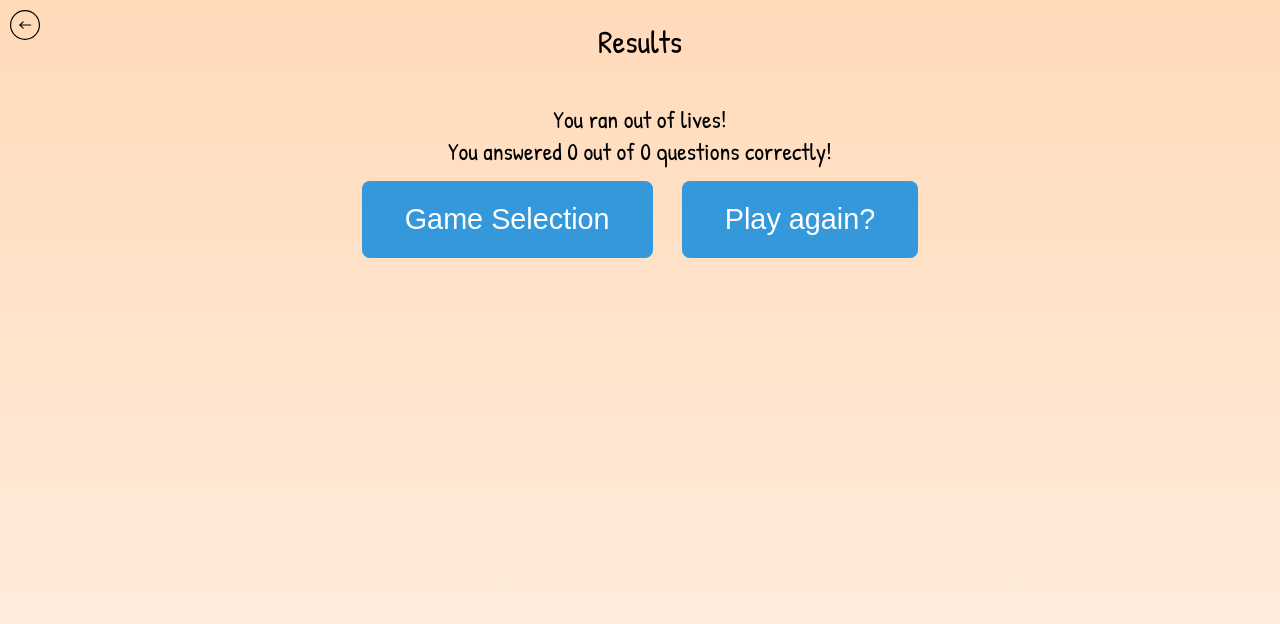
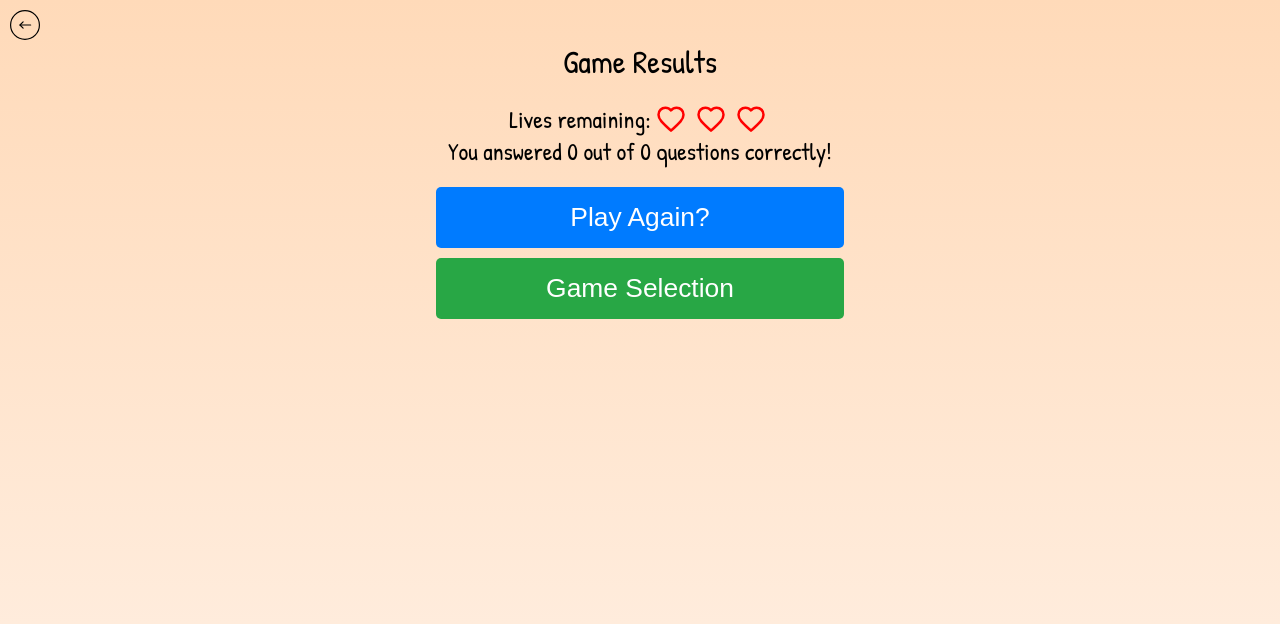
Before and after one commit to joseph-johnson27001/game-world, a Vue app: page /flag-finder/results in a window 1280 px wide. Shown: the top 624 px of the page. Built offline with nearby package versions, Linux system fonts and the light colour scheme.

Commit message:
Results fix and styles

```diff
--- a/src/views/FlagFinder/FlagFinderResults.vue
+++ b/src/views/FlagFinder/FlagFinderResults.vue
@@ -1,22 +1,31 @@
 <template>
-  <div class="results-page">
+  <div class="flag-finder-results">
     <div class="heading-container">
-      <h1>Results</h1>
+      <h1>Game Results</h1>
     </div>
 
     <div class="results-container">
       <p>
-        <span v-if="remainingLives > 0">
-          Lives remaining: {{ remainingLives }}</span
-        >
+        <span v-if="remainingLives > 0" class="lives-container">
+          Lives remaining:
+          <img
+            v-for="index in remainingLives"
+            :key="index"
+            src="@/assets/icons/heart.svg"
+            alt="Heart"
+            class="heart-icon"
+          />
+        </span>
         <span v-else>You ran out of lives!</span>
       </p>
       <p>
         You answered {{ correctAnswers }} out of {{ totalQuestions }} questions
         correctly!
       </p>
-      <button @click="goToHome">Game Selection</button>
-      <button @click="playAgain">Play again?</button>
+      <button @click="playAgain" class="play-again-button">Play Again?</button>
+      <button @click="goToHome" class="game-selection-button">
+        Game Selection
+      </button>
     </div>
   </div>
 </template>
@@ -29,6 +38,7 @@ export default {
     ...mapGetters("flagFinder", [
       "getCorrectAnswersCount",
       "getQuestionsAsked",
+      "getLives", // Adding getter for lives
     ]),
     correctAnswers() {
       return this.getCorrectAnswersCount;
@@ -37,7 +47,7 @@ export default {
       return this.getQuestionsAsked;
     },
     remainingLives() {
-      return this.$route.params.remainingLives || 0; // Retrieve remaining lives from route params
+      return this.getLives || 0; // Use the getter to get the actual lives left
     },
   },
   methods: {
@@ -52,29 +62,55 @@ export default {
 </script>
 
 <style scoped>
-.results-page {
+.flag-finder-results {
   text-align: center;
+  max-width: 600px;
+  margin: 0 auto;
+  padding: 20px;
 }
 
 .results-container {
-  margin: 20px 0;
   font-size: 1.5em;
 }
 
-/* Button Styling */
-button {
-  background-color: #3498db;
-  color: white;
-  padding: 0.75em 1.5em;
-  font-size: 1.2em;
-  border: none;
-  border-radius: 8px;
-  cursor: pointer;
-  transition: background-color 0.3s ease;
-  margin: 0.5em; /* Optional: Add some margin for spacing */
+.lives-container {
+  display: flex;
+  align-items: center;
+  justify-content: center;
 }
 
-button:hover {
-  background-color: #2980b9;
+button {
+  margin-top: 20px;
+  padding: 15px 20px;
+  color: white;
+  border: none;
+  border-radius: 5px;
+  cursor: pointer;
+  transition: background-color 0.1s ease;
+  width: 100%;
+  font-size: 1.1em;
+}
+
+.play-again-button {
+  background-color: #007bff;
+}
+
+.play-again-button:hover {
+  background-color: #0056b3;
+}
+
+.game-selection-button {
+  margin-top: 10px;
+  background-color: #28a745;
+}
+
+.game-selection-button:hover {
+  background-color: #218838;
+}
+
+.heart-icon {
+  width: 30px; /* Adjust size as needed */
+  height: 30px; /* Adjust size as needed */
+  margin: 0 5px; /* Space between icons */
 }
 </style>
```
